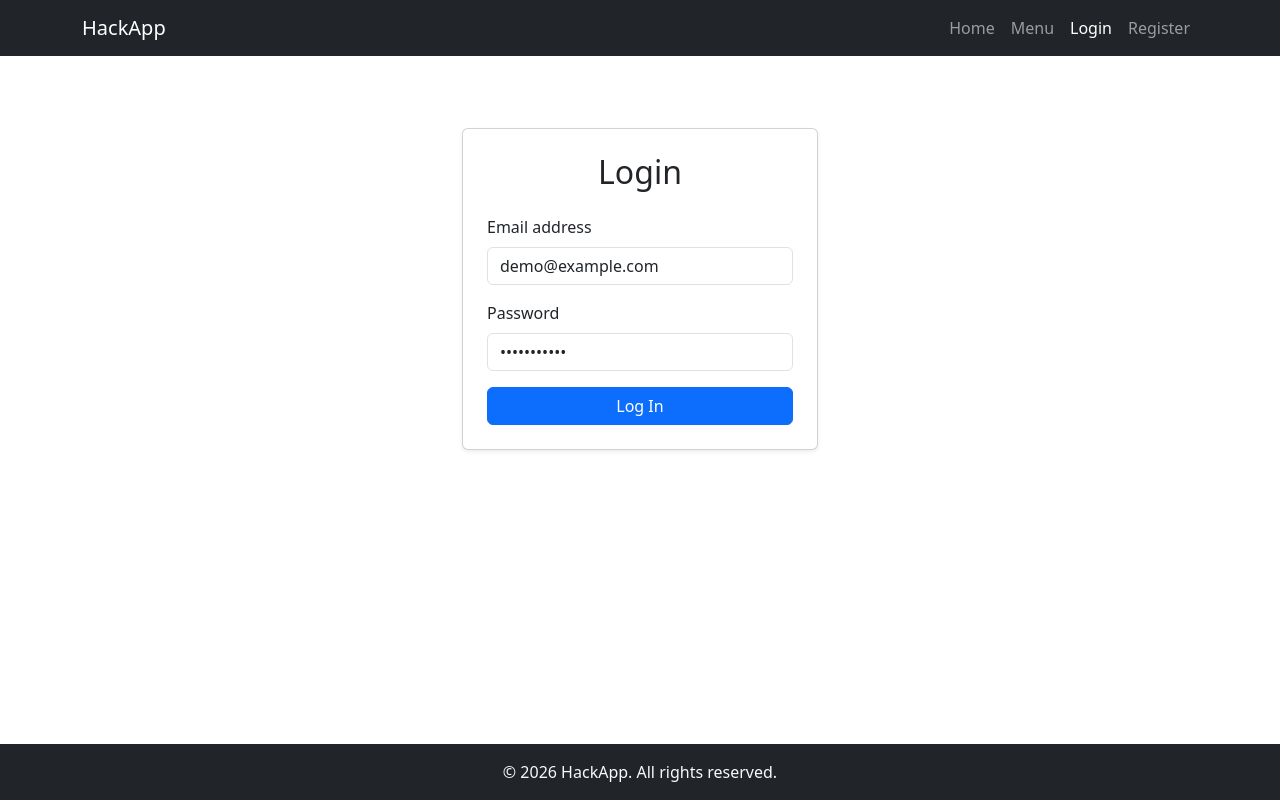
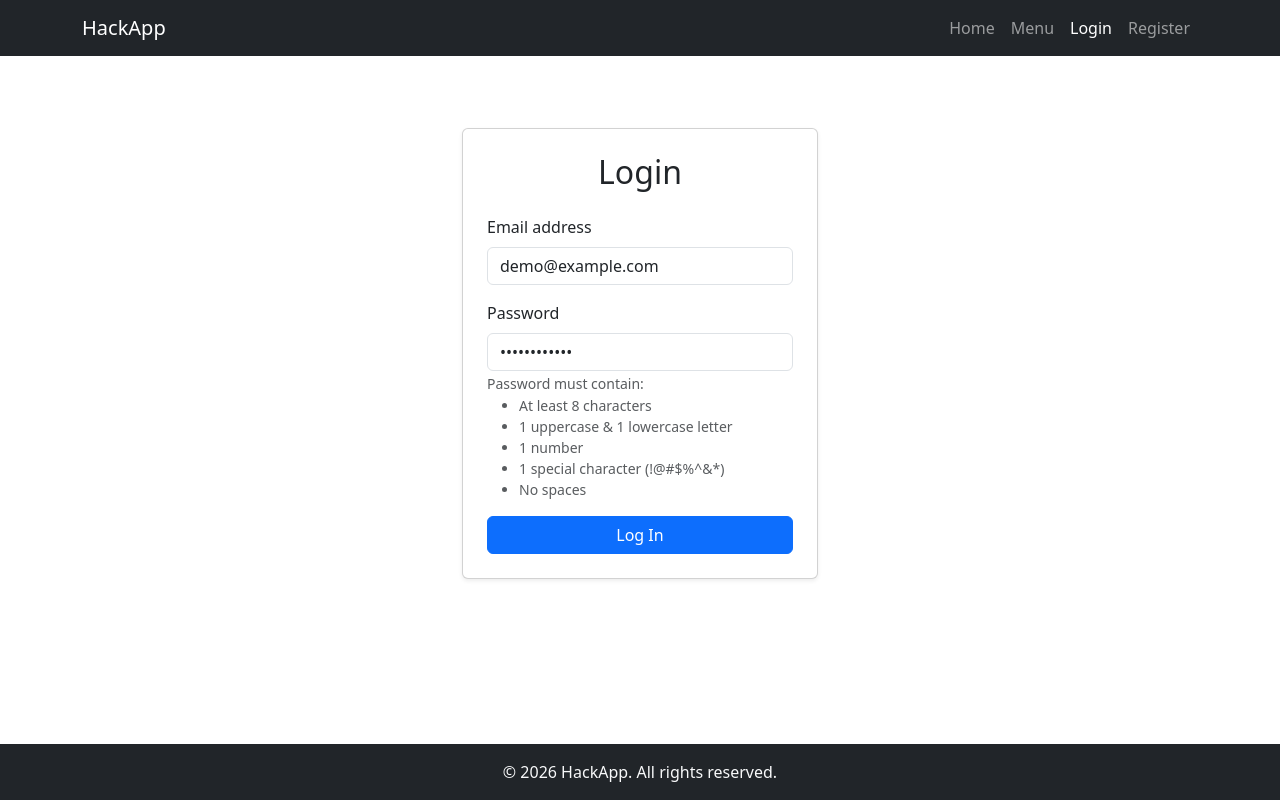
Before and after one commit to The-Code-Busters-HCl/hcl-retail-ordering-frontend, a React (Vite) app: page /login in a window 1280 px wide. Built offline with nearby package versions, Linux system fonts and the light colour scheme.

Commit message:
added validation in login

```diff
--- a/src/pages/Login.jsx
+++ b/src/pages/Login.jsx
@@ -7,13 +7,50 @@ const Login = () => {
 
   const [loading, setLoading] = useState(false);
   const [email, setEmail] = useState("demo@example.com");
-  const [password, setPassword] = useState("password123");
+  const [password, setPassword] = useState("Password@123");
   const [error, setError] = useState("");
+
+  // ✅ Strong Password Validation
+  const validatePassword = (password) => {
+    if (password.length < 8) {
+      return "Password must be at least 8 characters long";
+    }
+
+    if (!/[A-Z]/.test(password)) {
+      return "Must include at least one uppercase letter";
+    }
+
+    if (!/[a-z]/.test(password)) {
+      return "Must include at least one lowercase letter";
+    }
+
+    if (!/[0-9]/.test(password)) {
+      return "Must include at least one number";
+    }
+
+    if (!/[!@#$%^&*]/.test(password)) {
+      return "Must include at least one special character (!@#$%^&*)";
+    }
+
+    if (/\s/.test(password)) {
+      return "Password must not contain spaces";
+    }
+
+    return "";
+  };
 
   const handleLogin = async (e) => {
     e.preventDefault();
     setLoading(true);
     setError("");
+
+    // ✅ Validate password before API call
+    const passwordError = validatePassword(password);
+    if (passwordError) {
+      setError(passwordError);
+      setLoading(false);
+      return;
+    }
 
     try {
       const response = await axios.post('http://localhost:8080/api/login', {
@@ -21,13 +58,21 @@ const Login = () => {
         password
       });
 
-      // assuming backend sends token
+      // ✅ Save token
       localStorage.setItem('token', response.data.token);
 
+      // ✅ Redirect after login
       navigate('/dashboard');
+
     } catch (err) {
       console.error(err);
-      setError("Invalid credentials or server error");
+
+      // Better error handling
+      if (err.response) {
+        setError(err.response.data.message || "Login failed");
+      } else {
+        setError("Server not reachable");
+      }
     } finally {
       setLoading(false);
     }
@@ -40,9 +85,12 @@ const Login = () => {
           <div className="card-body p-4">
             <h2 className="text-center mb-4">Login</h2>
 
+            {/* ❗ Error Message */}
             {error && <div className="alert alert-danger">{error}</div>}
 
             <form onSubmit={handleLogin}>
+
+              {/* 📧 Email */}
               <div className="mb-3">
                 <label className="form-label">Email address</label>
                 <input
@@ -54,6 +102,7 @@ const Login = () => {
                 />
               </div>
 
+              {/* 🔒 Password */}
               <div className="mb-3">
                 <label className="form-label">Password</label>
                 <input
@@ -63,13 +112,30 @@ const Login = () => {
                   onChange={(e) => setPassword(e.target.value)}
                   required
                 />
+
+                {/* 💡 Password Rules UI */}
+                <small className="text-muted">
+                  Password must contain:
+                  <ul className="mb-0">
+                    <li>At least 8 characters</li>
+                    <li>1 uppercase & 1 lowercase letter</li>
+                    <li>1 number</li>
+                    <li>1 special character (!@#$%^&*)</li>
+                    <li>No spaces</li>
+                  </ul>
+                </small>
               </div>
 
-              <button disabled={loading} type="submit" className="btn btn-primary w-100">
+              {/* 🔘 Button */}
+              <button
+                disabled={loading}
+                type="submit"
+                className="btn btn-primary w-100"
+              >
                 {loading ? 'Logging in...' : 'Log In'}
               </button>
+
             </form>
-
           </div>
         </div>
       </div>
```
